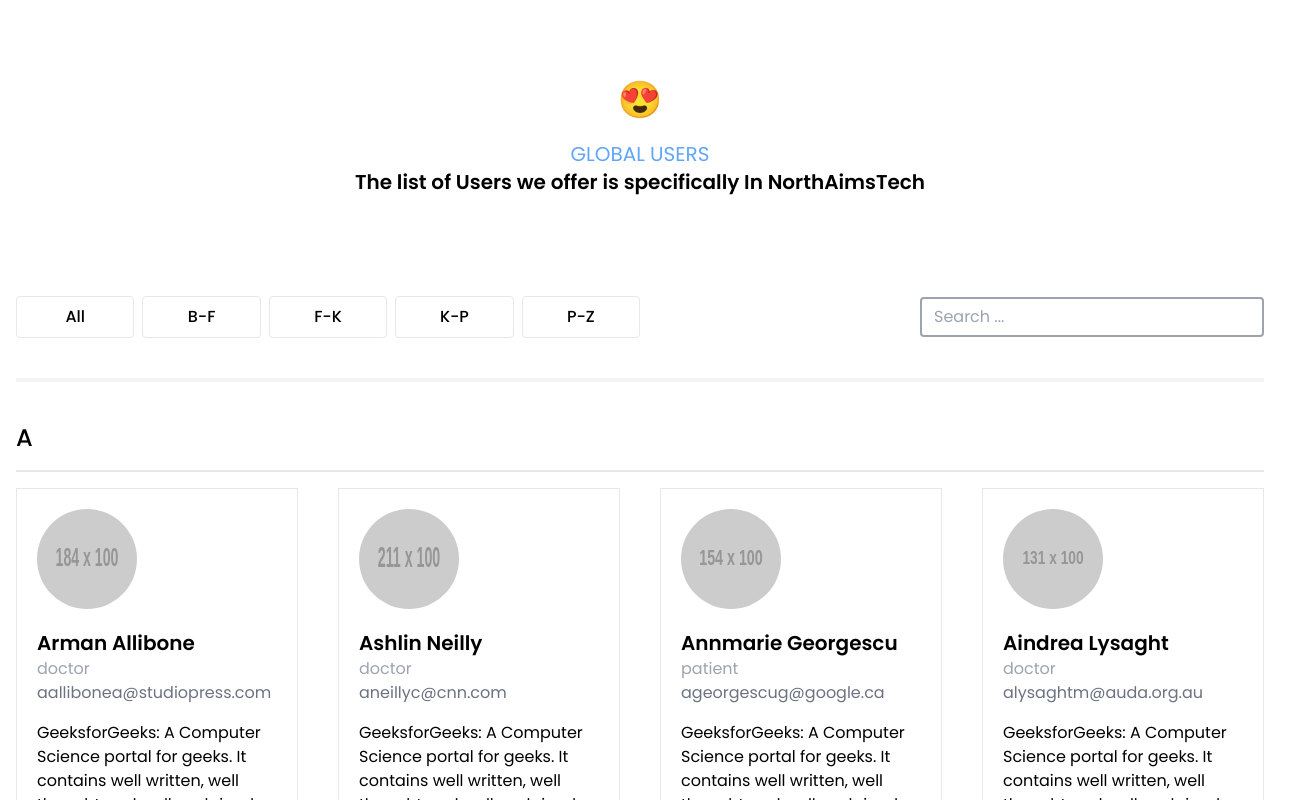
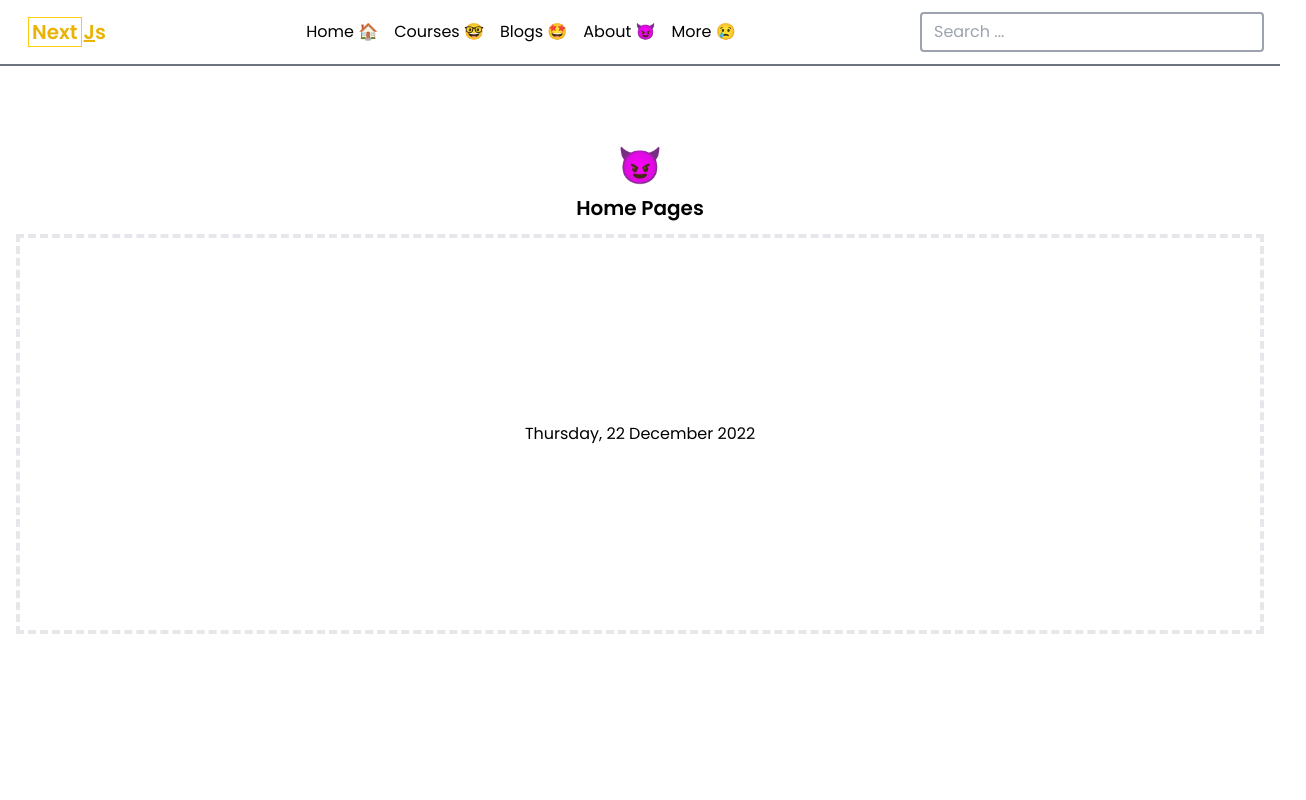
Before and after one commit to imran-baitham/learn-typescript-from-scratch, a Next.js app: page / in a window 1280 px wide. Shown: the top 800 px of the page, 1306 px wide, since content can reach past the window. Built offline with nearby package versions, Linux system fonts and the light colour scheme.

Commit message:
wow nice work

```diff
--- a/src/components/Header/Header.tsx
+++ b/src/components/Header/Header.tsx
@@ -1,13 +1,72 @@
+import { linkSync } from 'fs'
+import Link from 'next/link'
 import React from 'react'
 
 export interface HeaderProps {
-  title: string
+  id: number | string
+  name: string
+  url: string
 }
 
-function Header({ title }: HeaderProps) {
+const Links: HeaderProps[] = [
+  {
+    id: '1',
+    name: 'Home 🏠',
+    url: '/',
+  },
+  {
+    id: '1',
+    name: 'Courses 🤓',
+    url: '/',
+  },
+  {
+    id: '1',
+    name: 'Blogs 🤩',
+    url: '/userlist',
+  },
+  {
+    id: '1',
+    name: 'About 😈',
+    url: '/userlist',
+  },
+  {
+    id: '1',
+    name: 'More 😢',
+    url: '/',
+  },
+]
+
+function Header() {
   return (
-    <div className="border bg-red-300">
-      <h1>{title}</h1>
+    <div className="border-b-2 border-gray-500">
+      <div className="container_div h-16 flex items-center justify-between">
+        <h1 className="pl-3 cursor-pointer md:text-xl font-[550] text-yellow-500 hover:text-blue-100 group">
+          <span className="border px-[3px] border-yellow-400 font-bold group-hover:border-blue-300">
+            Next
+          </span>
+          <span className="underline pl-[2px]">J</span>s
+        </h1>
+        <div className="flex items-center">
+          {Links.map((link: HeaderProps) => {
+            return (
+              <div key={link.id} className="pl-4">
+                <Link href={link.url}>
+                  <span>{link.name}</span>
+                </Link>
+              </div>
+            )
+          })}
+        </div>
+        <div className="flex items-center">
+          <input
+            type="text"
+            placeholder="Search ..."
+            className={
+              'w-full md:w-auto border-2 rounded border-gray-400 outline-none py-[6px] px-3 focus:border-blue-600'
+            }
+          />
+        </div>
+      </div>
     </div>
   )
 }
--- a/src/pages/_app.tsx
+++ b/src/pages/_app.tsx
@@ -2,10 +2,12 @@ import '../styles/globals.css'
 import type { AppProps } from 'next/app'
 import { appWithTranslation } from 'next-i18next'
 import { useEffect, useState } from 'react'
+import Header from '../components/Header/Header'
 
 function MyApp({ Component, pageProps }: AppProps) {
   return (
     <Hydrated>
+      <Header />
       <Component {...pageProps} />
     </Hydrated>
   )
--- a/src/pages/index.tsx
+++ b/src/pages/index.tsx
@@ -1,16 +1,16 @@
+import Link from 'next/link'
 import React, { useState } from 'react'
-import GenericFilter from '../components/GenericFilter/GenericFilter'
 
 function index() {
   return (
     <div className="container_div py-20">
-      <h1 className="text-4xl text-center">😍</h1>
-      <GenericFilter
-        title="GLOBAL USERS"
-        subtitle="The list of Users we offer is specifically In NorthAimsTech"
-        data={[]}
-        pagination={['All', 'B-F', 'F-K', 'K-P', 'P-Z']}
-      />
+      <h1 className="text-4xl text-center">😈</h1>
+      <h1 className="text-xl text-center pt-2 font-bold">Home Pages</h1>
+      <Link href={'/userlist'}>
+        <div className="mt-3 border-4 border-dashed h-[400px] flex items-center justify-center">
+          <span>Thursday, 22 December 2022</span>
+        </div>
+      </Link>
     </div>
   )
 }
--- /dev/null
+++ b/src/pages/userlist/index.tsx
@@ -0,0 +1,18 @@
+import React from 'react'
+import GenericFilter from '../../components/GenericFilter/GenericFilter'
+
+function index() {
+  return (
+    <div className="container_div py-20">
+      <h1 className="text-4xl text-center">😍</h1>
+      <GenericFilter
+        title="GLOBAL USERS"
+        subtitle="The list of Users we offer is specifically In NorthAimsTech"
+        data={[]}
+        pagination={['All', 'B-F', 'F-K', 'K-P', 'P-Z']}
+      />
+    </div>
+  )
+}
+
+export default index
```
Also changed, not shown: 1 other file (tests, documents, lock files or other folders).
